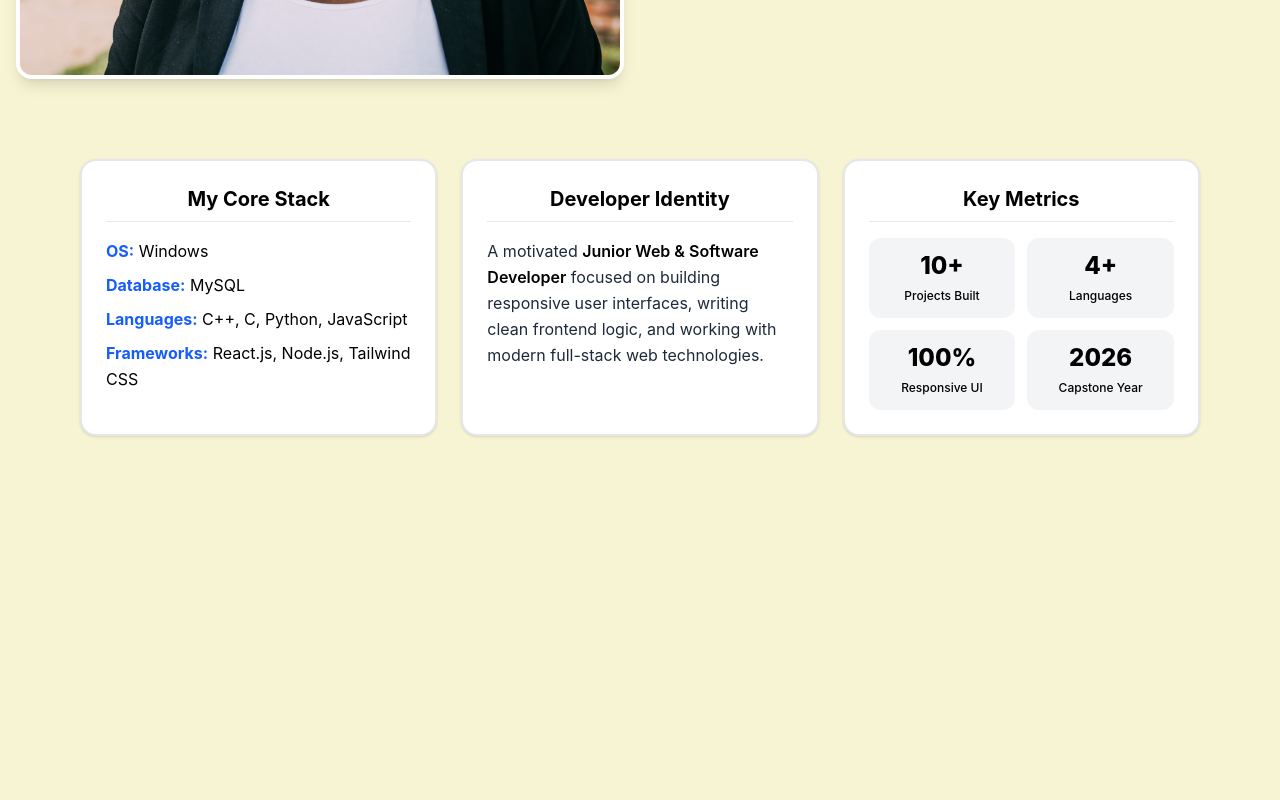
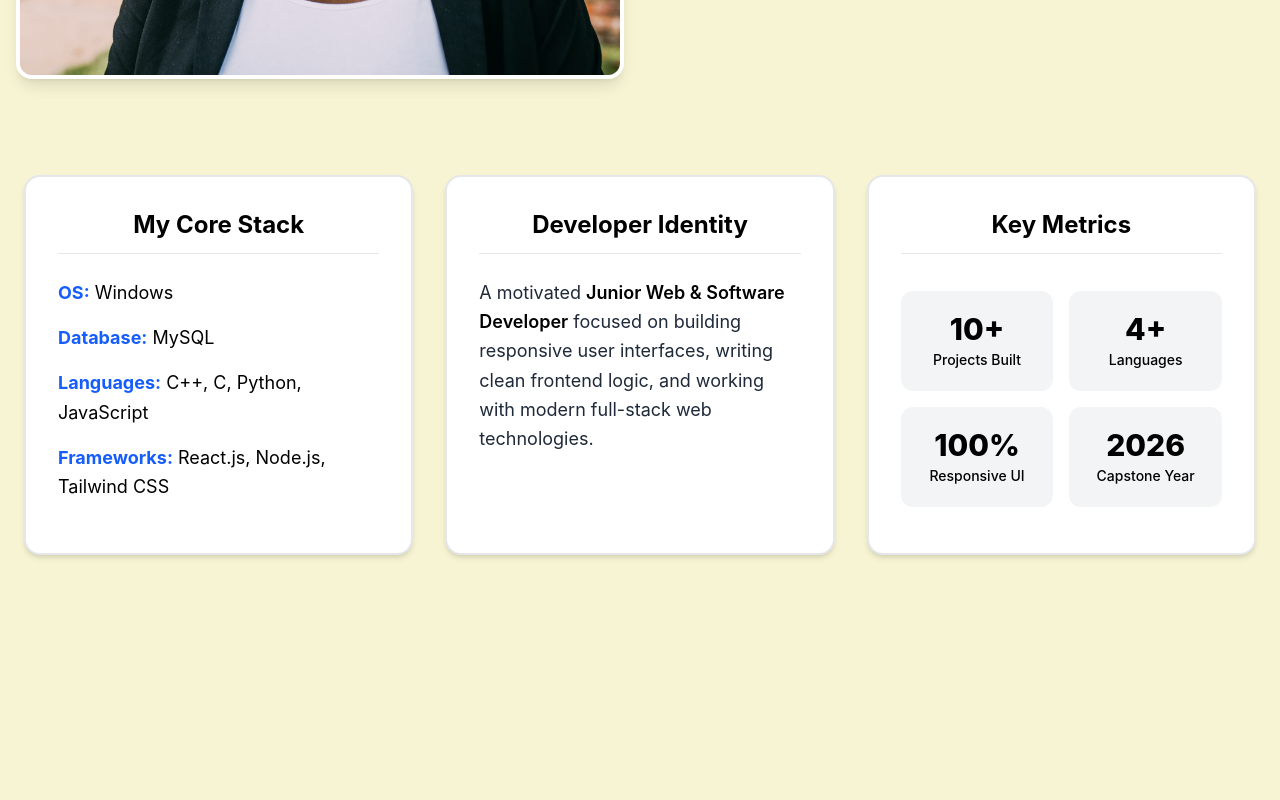
Before and after one commit to 203mcgee/My-Portfolio, a React (Vite) app: page / in a window 1280 px wide. Shown: the part 600-1400 px from the top of the page. Built offline with nearby package versions, Linux system fonts and the light colour scheme.

Commit message:
added some changes to homepage

```diff
--- a/src/pages/HomePage.jsx
+++ b/src/pages/HomePage.jsx
@@ -2,22 +2,22 @@ import React from "react";
 
 export default function HomePage() {
   return (
-    <main className="max-w-6xl mx-auto px-4 py-8  min-h-screen">
+    <main className="max-w-7xl mx-auto px-6 py-12  min-h-screen">
       {/*
         Responsive Grid:
         - 1 column on mobile (grid-cols-1)
         - 3 columns on desktop (lg:grid-cols-3)
       */}
 
-      <div className="grid grid-cols-1 lg:grid-cols-3 gap-6 items-stretch">
+      <div className="grid grid-cols-1 lg:grid-cols-3 gap-8 items-stretch">
 
         {/* Card 1: Core Stack */}
-        <section className="core-section border-2 border-gray-200 rounded-2xl p-6 bg-white text-black shadow-sm flex flex-col justify-between">
+        <section className="core-section border-2 border-gray-200 rounded-2xl p-8 bg-white text-black shadow-md flex flex-col justify-between min-h-[380px]">
           <div>
-            <h2 className="text-xl font-bold text-center text-black mb-4 pb-2 border-b border-gray-200">
+            <h2 className="text-2xl font-bold text-center text-black mb-6 pb-3 border-b border-gray-200">
               My Core Stack
             </h2>
-            <ul className="space-y-2 text-sm md:text-base leading-relaxed text-black">
+            <ul className="space-y-4 text-base md:text-lg leading-relaxed text-black">
               <li>
                 <strong className="text-blue-600">OS:</strong> Windows
               </li>
@@ -35,36 +35,36 @@ export default function HomePage() {
         </section>
 
         {/* Card 2: Developer Identity */}
-        <section className="developer-identity-section border-2 border-gray-200 rounded-2xl p-6 bg-white text-black shadow-sm flex flex-col">
-          <h2 className="text-xl font-bold text-center text-black mb-4 pb-2 border-b border-gray-200">
+        <section className="developer-identity-section border-2 border-gray-200 rounded-2xl p-8 bg-white text-black shadow-md flex flex-col min-h-[380px]">
+          <h2 className="text-2xl font-bold text-center text-black mb-6 pb-3 border-b border-gray-200">
             Developer Identity
           </h2>
-          <p className="text-sm md:text-base leading-relaxed text-gray-800">
+          <p className="text-base md:text-lg leading-relaxed text-gray-800">
             A motivated <span className="span-change font-semibold text-black">Junior Web & Software Developer</span> focused on building responsive user interfaces, writing clean frontend logic, and working with modern full-stack web technologies.
           </p>
         </section>
 
         {/* Card 3: Metrics */}
-        <section className="metrics-section border-2 border-gray-200 rounded-2xl p-6 bg-white text-black shadow-sm flex flex-col">
-          <h2 className="text-xl font-bold text-center text-black mb-4 pb-2 border-b border-gray-200">
+        <section className="metrics-section border-2 border-gray-200 rounded-2xl p-8 bg-white text-black shadow-md flex flex-col min-h-[380px]">
+          <h2 className="text-2xl font-bold text-center text-black mb-6 pb-3 border-b border-gray-200">
             Key Metrics
           </h2>
-          <div className="grid grid-cols-2 gap-3 text-center my-auto">
-            <div className="p-3 bg-gray-100 rounded-xl">
-              <span className="metric-change block text-2xl font-extrabold text-blue-600">10+</span>
-              <span className="metric-change text-xs text-gray-700 font-medium">Projects Built</span>
+          <div className="grid grid-cols-2 gap-4 text-center my-auto">
+            <div className="p-5 bg-gray-100 rounded-xl">
+              <span className="metric-change block text-3xl font-extrabold text-blue-600">10+</span>
+              <span className="metric-change text-sm text-gray-700 font-medium">Projects Built</span>
             </div>
-            <div className="p-3 bg-gray-100 rounded-xl">
-              <span className="metric-change block text-2xl font-extrabold text-blue-600">4+</span>
-              <span className="metric-change text-xs text-gray-700 font-medium">Languages</span>
+            <div className="p-5 bg-gray-100 rounded-xl">
+              <span className="metric-change block text-3xl font-extrabold text-blue-600">4+</span>
+              <span className="metric-change text-sm text-gray-700 font-medium">Languages</span>
             </div>
-            <div className="p-3 bg-gray-100 rounded-xl">
-              <span className="metric-change block text-2xl font-extrabold text-blue-600">100%</span>
-              <span className="metric-change text-xs text-gray-700 font-medium">Responsive UI</span>
+            <div className="p-5 bg-gray-100 rounded-xl">
+              <span className="metric-change block text-3xl font-extrabold text-blue-600">100%</span>
+              <span className="metric-change text-sm text-gray-700 font-medium">Responsive UI</span>
             </div>
-            <div className="p-3 bg-gray-100 rounded-xl">
-              <span className="metric-change block text-2xl font-extrabold text-blue-600">2026</span>
-              <span className="metric-change text-xs text-gray-700 font-medium">Capstone Year</span>
+            <div className="p-5 bg-gray-100 rounded-xl">
+              <span className="metric-change block text-3xl font-extrabold text-blue-600">2026</span>
+              <span className="metric-change text-sm text-gray-700 font-medium">Capstone Year</span>
             </div>
           </div>
         </section>
```
